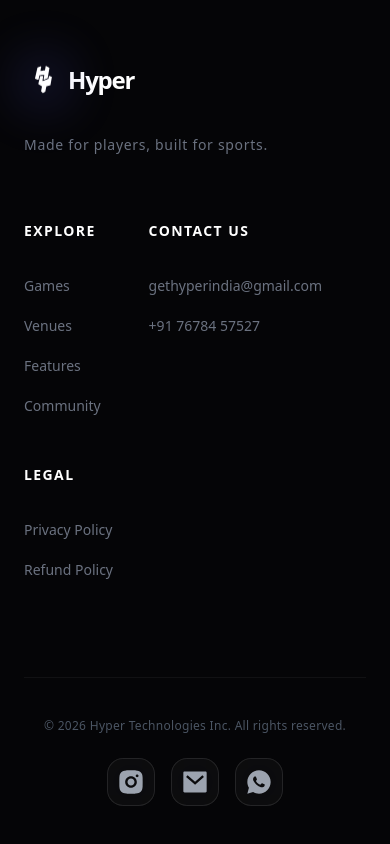
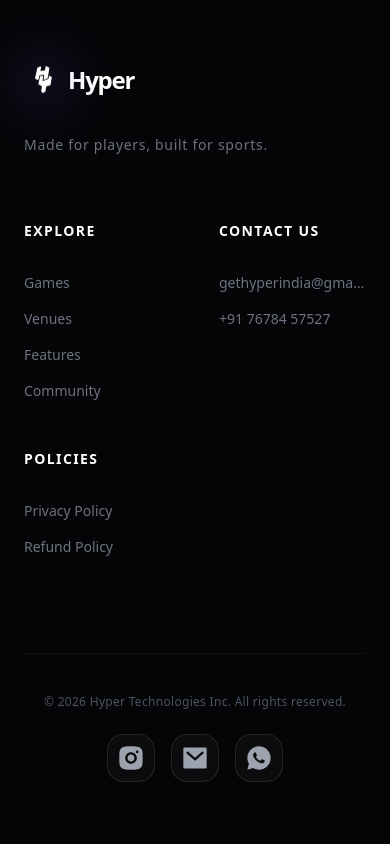
Before and after one commit to Dhruv-Maheshwari16/Turf, a React (Vite) app: page / in a window 390 px wide. Shown: the part 4840-5684 px from the top of the page. Built offline with nearby package versions, Linux system fonts and the light colour scheme.

Commit message:
Refund-Policy-alignment

```diff
--- a/src/components/Footer.jsx
+++ b/src/components/Footer.jsx
@@ -43,42 +43,41 @@ const Footer = () => {
           </div>
 
           {/* Links Grid */}
-          <div className="flex gap-12 sm:gap-24 flex-wrap">
+          <div className="grid grid-cols-2 sm:grid-cols-3 gap-12 sm:gap-24 w-full md:w-auto md:ml-auto">
             {/* Explore Column */}
-            <div>
-              <h4 className="text-white font-bold mb-8 text-sm uppercase tracking-widest">Explore</h4>
+            <div className="space-y-8 md:text-right">
+              <h4 className="text-white font-bold text-sm uppercase tracking-widest">Explore</h4>
               <ul className="space-y-4">
-                <li><Link to="/games" className="text-gray-500 hover:text-indigo-400 text-sm transition-colors duration-300">Games</Link></li>
-                <li><Link to="/venue" className="text-gray-500 hover:text-indigo-400 text-sm transition-colors duration-300">Venues</Link></li>
-                <li><Link to="/features" className="text-gray-500 hover:text-indigo-400 text-sm transition-colors duration-300">Features</Link></li>
-                <li><Link to="/community" className="text-gray-500 hover:text-indigo-400 text-sm transition-colors duration-300">Community</Link></li>
+                <li><Link to="/games" className="text-gray-500 hover:text-indigo-400 text-sm transition-colors duration-300 block">Games</Link></li>
+                <li><Link to="/venue" className="text-gray-500 hover:text-indigo-400 text-sm transition-colors duration-300 block">Venues</Link></li>
+                <li><Link to="/features" className="text-gray-500 hover:text-indigo-400 text-sm transition-colors duration-300 block">Features</Link></li>
+                <li><Link to="/community" className="text-gray-500 hover:text-indigo-400 text-sm transition-colors duration-300 block">Community</Link></li>
               </ul>
             </div>
 
             {/* Contact Column */}
-            <div>
-              <h4 className="text-white font-bold mb-8 text-sm uppercase tracking-widest">Contact Us</h4>
+            <div className="space-y-8 md:text-right">
+              <h4 className="text-white font-bold text-sm uppercase tracking-widest">Contact Us</h4>
               <ul className="space-y-4">
                 <li>
-                  <a href="mailto:gethyperindia@gmail.com" className="text-gray-500 text-sm hover:text-indigo-400 transition-colors cursor-pointer">
+                  <a href="mailto:gethyperindia@gmail.com" className="text-gray-500 text-sm hover:text-indigo-400 transition-colors cursor-pointer block truncate max-w-[150px] sm:max-w-none ml-auto">
                     gethyperindia@gmail.com
                   </a>
                 </li>
                 <li>
-                  <a href="tel:+917678457527" className="text-gray-500 text-sm hover:text-indigo-400 transition-colors cursor-pointer">
+                  <a href="tel:+917678457527" className="text-gray-500 text-sm hover:text-indigo-400 transition-colors cursor-pointer block">
                     +91 76784 57527
                   </a>
                 </li>
-                {/* <li><Link to="/contact" className="text-gray-500 hover:text-blue-400 text-sm transition-colors duration-300">Support Center</Link></li> */}
               </ul>
             </div>
 
             {/* Legal Column */}
-            <div>
-              <h4 className="text-white font-bold mb-8 text-sm uppercase tracking-widest">Legal</h4>
-              <ul className="space-y-4">
-                <li><Link to="/privacy-policy" className="text-gray-500 hover:text-indigo-400 text-sm transition-colors duration-300">Privacy Policy</Link></li>
-                <li><Link to="/refund-policy" className="text-gray-500 hover:text-indigo-400 text-sm transition-colors duration-300">Refund Policy</Link></li>
+            <div className="space-y-8 col-span-2 sm:col-span-1 md:text-right">
+              <h4 className="text-white font-bold text-sm uppercase tracking-widest">Policies</h4>
+              <ul className="space-y-4 flex flex-col sm:block">
+                <li><Link to="/privacy-policy" className="text-gray-500 hover:text-indigo-400 text-sm transition-colors duration-300 block">Privacy Policy</Link></li>
+                <li><Link to="/refund-policy" className="text-gray-500 hover:text-indigo-400 text-sm transition-colors duration-300 block">Refund Policy</Link></li>
               </ul>
             </div>
           </div>
--- a/src/components/PrivacyPolicy.jsx
+++ b/src/components/PrivacyPolicy.jsx
@@ -6,11 +6,11 @@ import GlassCard from './GlassCard';
 
 const LegalSection = ({ title, children, number }) => (
   <div className="mb-16 last:mb-0">
-    <div className="flex items-center gap-6 mb-8 border-b border-white/5 pb-4">
-      <div className="flex items-center justify-center w-12 h-12 rounded-xl bg-indigo-500/10 border border-indigo-500/20 text-indigo-400 font-black text-lg">
+    <div className="flex items-center gap-4 md:gap-6 mb-8 border-b border-white/5 pb-4">
+      <div className="flex items-center justify-center w-10 h-10 md:w-12 md:h-12 rounded-xl bg-indigo-500/10 border border-indigo-500/20 text-indigo-400 font-black text-base md:text-lg shrink-0 tabular-nums">
         {number}
       </div>
-      <h2 className="text-2xl md:text-3xl font-bold text-white tracking-tight">
+      <h2 className="text-lg md:text-3xl font-bold text-white tracking-tight leading-tight md:leading-snug">
         {title}
       </h2>
     </div>
--- a/src/components/RefundPolicy.jsx
+++ b/src/components/RefundPolicy.jsx
@@ -6,11 +6,11 @@ import GlassCard from './GlassCard';
 
 const LegalSection = ({ title, children, number }) => (
     <div className="mb-16 last:mb-0">
-        <div className="flex items-center gap-6 mb-8 border-b border-white/5 pb-4">
-            <div className="flex items-center justify-center w-12 h-12 rounded-xl bg-indigo-500/10 border border-indigo-500/20 text-indigo-400 font-black text-lg">
+        <div className="flex items-center gap-4 md:gap-6 mb-8 border-b border-white/5 pb-4">
+            <div className="flex items-center justify-center w-10 h-10 md:w-12 md:h-12 rounded-xl bg-indigo-500/10 border border-indigo-500/20 text-indigo-400 font-black text-base md:text-lg shrink-0 tabular-nums">
                 {number}
             </div>
-            <h2 className="text-2xl md:text-3xl font-bold text-white tracking-tight">
+            <h2 className="text-lg md:text-3xl font-bold text-white tracking-tight leading-tight md:leading-snug">
                 {title}
             </h2>
         </div>
--- a/src/components/SiteBackground.jsx
+++ b/src/components/SiteBackground.jsx
@@ -4,7 +4,7 @@ import ParticlesBackground from './ParticlesBackground';
 
 const SiteBackground = () => {
     return (
-        <div className="fixed inset-0 z-[-1] overflow-hidden bg-black">
+        <div className="fixed top-0 left-0 w-full h-[100lvh] z-[-1] overflow-hidden bg-black pointer-events-none">
             {/* 1. Base Stadium Image */}
             <div className="absolute inset-0">
                 <img
```
